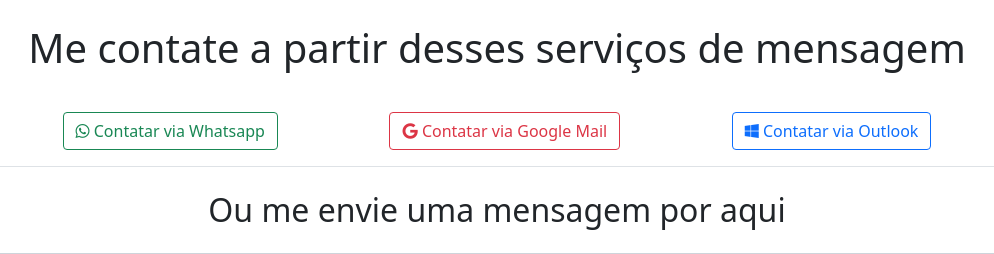
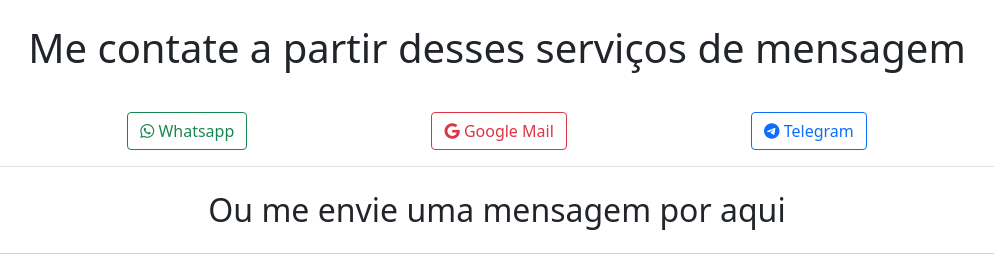
Before and after one commit to ozielfrs/WebPortfolioPage, a Django app: page /contact in a window 1280 px wide. Shown: the part 161-415 px from the top of the page, without its empty margins (143-1137 px from the left). Run offline with Django 4.2, Linux system fonts and the light colour scheme; some libraries are stand-ins or nearby versions.

Commit message:
#031 - Interface changes for better display

```diff
--- a/templates/about.html
+++ b/templates/about.html
@@ -79,7 +79,7 @@
             </div>
 
             <div class="container mt-5 p-2 bg-dark text-light rounded">
-                <div class="container d-flex align-items-center justify-content-center">
+                <div class="container text-center">
                     <a href="https://store.steampowered.com/app/1289310/Helltaker" target="_blank"
                         rel="noopener noreferrer" class="text-decoration-none">
                         <img src="{% static '/media/see_more_jus.png' %}" width="48">
@@ -88,7 +88,7 @@
                         </button>
                     </a>
                 </div>
-                <div class="container mt-3 d-flex align-items-center justify-content-center">
+                <div class="container mt-3 text-center">
                     <p class="lead">Todas as artes utilizadas pertencem ao artista e dono do jogo
                         <a href="https://mobile.twitter.com/vanripperart" target="_blank" rel="noopener noreferrer"
                             class="btn btn-secondary">
--- a/templates/contact.html
+++ b/templates/contact.html
@@ -18,13 +18,11 @@
     <h1 class="display-1-sm text-center my-4" id="contactme"> Me contate a partir desses serviços de mensagem </h1>
     <div class="container d-flex justify-content-evenly border-bottom py-3">
         <a href="https://wa.me/+5533988863216" target="_blank" rel="noopener noreferrer"
-            class="btn btn-outline-success"><i class="fa-brands fa-whatsapp"></i> Contatar via Whatsapp</a>
-        <a href="https://mail.google.com/mail/?view=cm&fs=1&to=ozil2001@gmail.com" target="_blank"
-            rel="noopener noreferrer" class="btn btn-outline-danger"><i class="fa-brands fa-google"></i> Contatar via
-            Google Mail</a>
-        <a href="https://outlook.com/?path=/mail/action/compose&to=ziel2001@hotmail.com" target="_blank"
-            rel="noopener noreferrer" class="btn btn-outline-primary"><i class="fa-brands fa-windows"></i> Contatar via
-            Outlook</a>
+            class="btn btn-outline-success mx-2"><i class="fa-brands fa-whatsapp"></i> Whatsapp</a>
+        <a href="mailto:ozil2001@gmail.com" target="_blank" rel="noopener noreferrer"
+            class="btn btn-outline-danger mx-2"><i class="fa-brands fa-google"></i> Google Mail</a>
+        <a href="https://t.me/justoziel" target="_blank" rel="noopener noreferrer"
+            class="btn btn-outline-primary mx-2"><i class="fa-brands fa-telegram"></i> Telegram</a>
     </div>
     <h2 class="display-2-sm text-center my-4" id="contactme"> Ou me envie uma mensagem por aqui </h2>
     <div id="liveAlertPlaceholder"></div>
```
